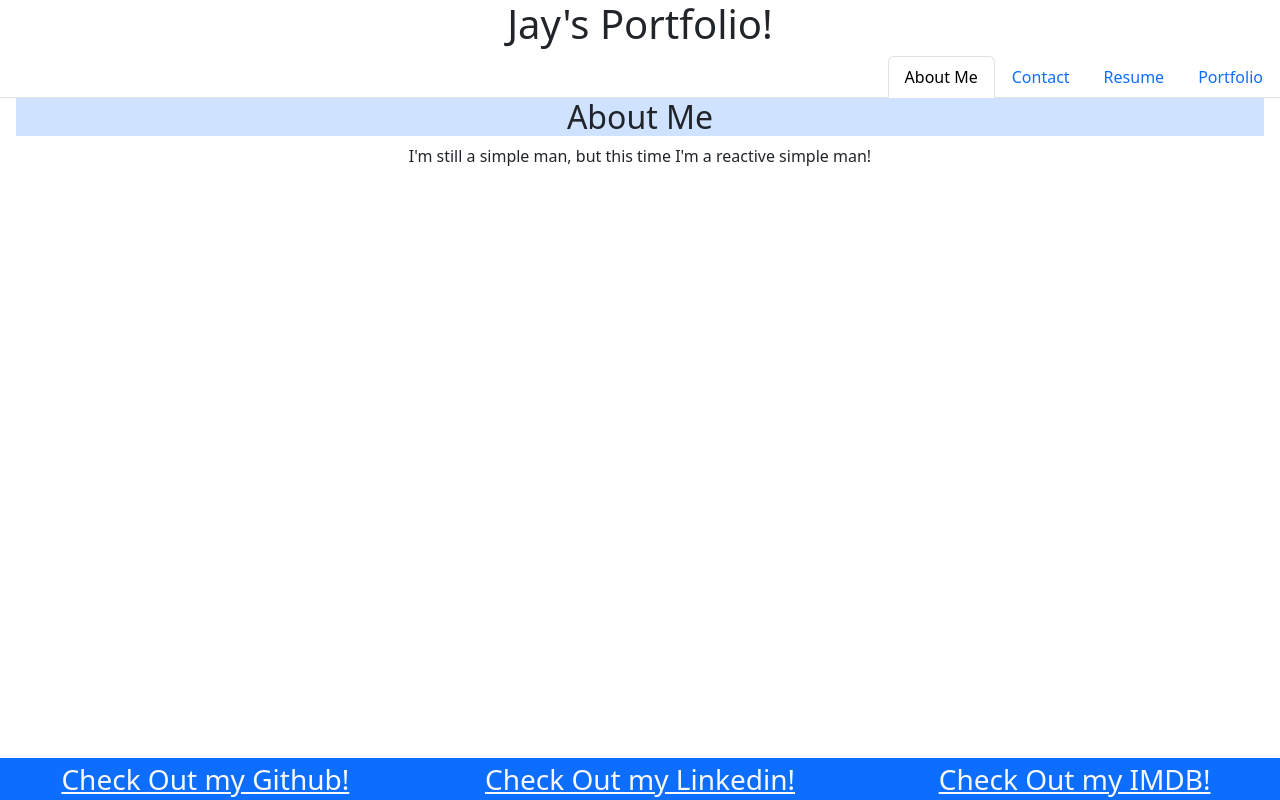
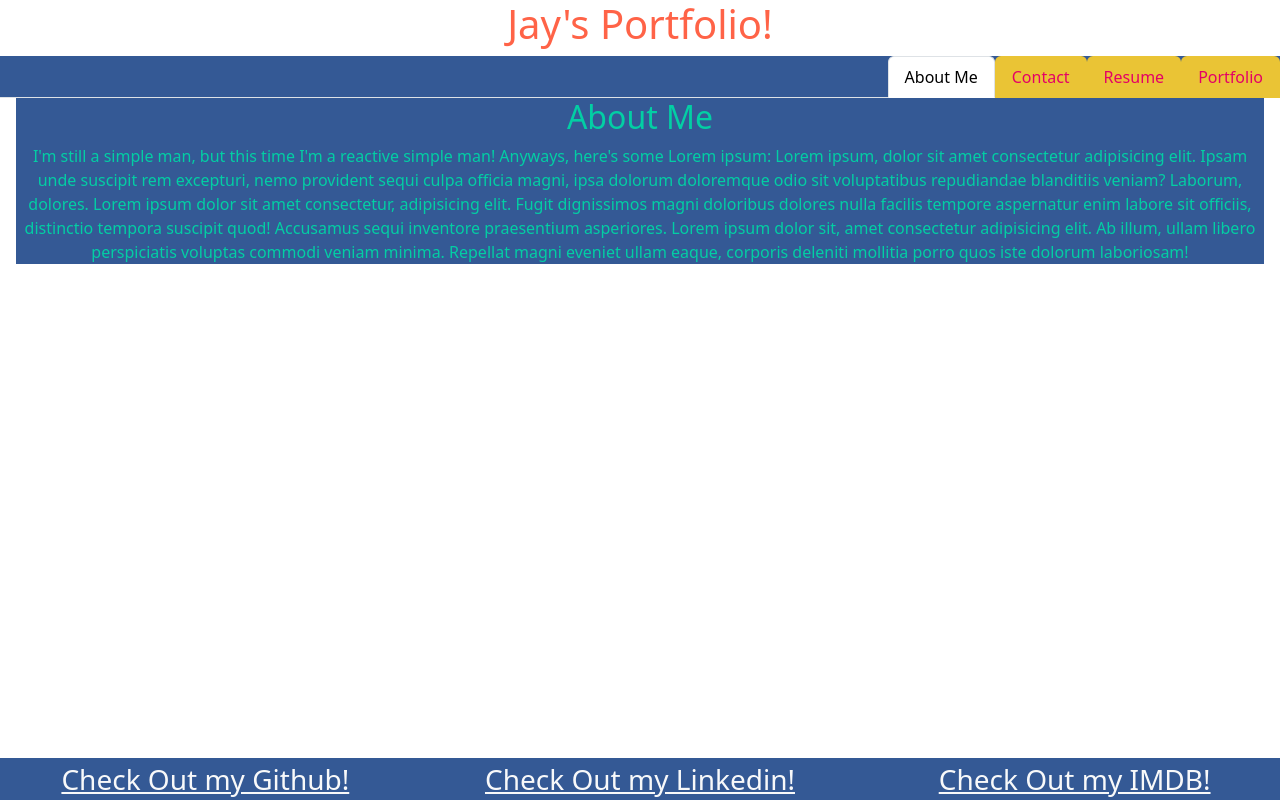
Before and after one commit to Chapjae/portfolio-volume-2, a React (Vite) app: page / in a window 1280 px wide. Built offline with nearby package versions, Linux system fonts and the light colour scheme.

Commit message:
added more styling through css

```diff
--- a/src/components/Footer.jsx
+++ b/src/components/Footer.jsx
@@ -1,6 +1,6 @@
 const Footer= () => {
   return(
-<div className="text-center row fixed-bottom bg-primary">
+<div className="text-center row fixed-bottom" style={{background: "#345995"}}>
 <a className="col-4 link-light fs-3" href="https://github.com/Chapjae" target="_blank">Check Out my Github!</a>
 <a className="col-4 link-light fs-3" href="https://www.linkedin.com/in/jay-liu-3208a3bb/" target="_blank">Check Out my Linkedin!</a>
 <a className="col-4 link-light fs-3" href="https://www.imdb.com/name/nm8089821/" target="_blank">Check Out my IMDB!</a>
--- a/src/components/Form.jsx
+++ b/src/components/Form.jsx
@@ -1,5 +1,6 @@
 import { useState } from "react";
 import { validateEmail } from "../utils/helpers"
+import "../utils/styles/form.css"
 
 const ContactForm = () => {
 
@@ -49,7 +50,7 @@ const ContactForm = () => {
 
   return(
     <div className="container text-center">
-      <h1>Contact Form!</h1>
+      <h3>Contact Form!</h3>
       <form className="form" onSubmit={handleFormSubmit}>
         <input
           className="form-control"
@@ -74,7 +75,8 @@ const ContactForm = () => {
         />
 
         <input
-          className="form-control row-4"
+          className="form-control"
+          style={{height:200}}
           value={message}
           name="message"
           onChange={handleInputChange}
@@ -86,7 +88,7 @@ const ContactForm = () => {
           <span>Message Field can't be Blank</span>
           )}
 
-        <button type="submit">Submit</button>
+        <button style={{background: "#eac435", color: "#e40066"}} type="submit">Submit</button>
       </form>
       {errorMessage && (
         <div>
--- a/src/components/Navbar.jsx
+++ b/src/components/Navbar.jsx
@@ -1,4 +1,5 @@
 import { Link, useLocation } from "react-router-dom"
+import "../utils/styles/navbar.css"
 
 const Navbar = () => {
   const currentPage = useLocation().pathname;
--- a/src/pages/About.jsx
+++ b/src/pages/About.jsx
@@ -1,9 +1,11 @@
 const About = () => {
   return(
-    <div classname="container text-center">
-    <h2 className="bg-primary-subtle text-center">About Me</h2>
-    <p className="by-primary-subtle text-center">
+    <div classname="container text-center" style={{background:"#345995" }}>
+    <h2 className="text-center" style={{color: "#03cea4", background: "#345995"}}>About Me</h2>
+    <p className="by-primary-subtle text-center" style={{ color: "#03cea4"}}>
     I'm still a simple man, but this time I'm a reactive simple man!
+      Anyways, here's some Lorem ipsum:
+      Lorem ipsum, dolor sit amet consectetur adipisicing elit. Ipsam unde suscipit rem excepturi, nemo provident sequi culpa officia magni, ipsa dolorum doloremque odio sit voluptatibus repudiandae blanditiis veniam? Laborum, dolores. Lorem ipsum dolor sit amet consectetur, adipisicing elit. Fugit dignissimos magni doloribus dolores nulla facilis tempore aspernatur enim labore sit officiis, distinctio tempora suscipit quod! Accusamus sequi inventore praesentium asperiores. Lorem ipsum dolor sit, amet consectetur adipisicing elit. Ab illum, ullam libero perspiciatis voluptas commodi veniam minima. Repellat magni eveniet ullam eaque, corporis deleniti mollitia porro quos iste dolorum laboriosam!
     </p>
     </div>
   );
--- a/src/pages/Resume.jsx
+++ b/src/pages/Resume.jsx
@@ -1,10 +1,11 @@
 import { Link } from "react-router-dom"
-
+import "../utils/styles/resume.css"
 const Resume = () => {
 
   return (
-    <>
-    My "Skills"
+    <div>
+
+    <h3>My "Skills"</h3>
     <ul>
       <li>Acting</li>
       <li>Gaming</li>
@@ -12,7 +13,7 @@ const Resume = () => {
       <li>Programming?</li>
     </ul>
     <Link to={"/JayLiuResume.pdf"} target="_blank" download>Download My Resume</Link>
-    </>
+    </div>
   )
 }
 
--- /dev/null
+++ b/src/utils/styles/form.css
@@ -0,0 +1,11 @@
+.container {
+  background-color: #345995;
+}
+
+h3 {
+  color: #03cea4;
+}
+
+span {
+  color: #03cea4;
+}
--- /dev/null
+++ b/src/utils/styles/navbar.css
@@ -0,0 +1,8 @@
+h1 {
+  color: tomato;
+}
+
+.nav-link {
+  color:  #e40066;
+  background-color: #eac435;
+}
--- /dev/null
+++ b/src/utils/styles/resume.css
@@ -0,0 +1,15 @@
+ ul {
+   background-color: #345995;
+  }
+
+  h3 {
+    text-align: center;
+    color: tomato;
+}
+
+li {
+  color : #03cea4;
+  background-color: #345995;
+  text-align: center;
+  list-style: none;
+ }
```
